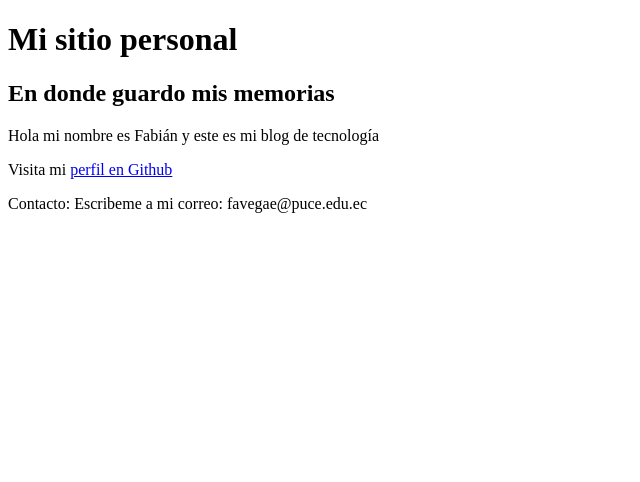
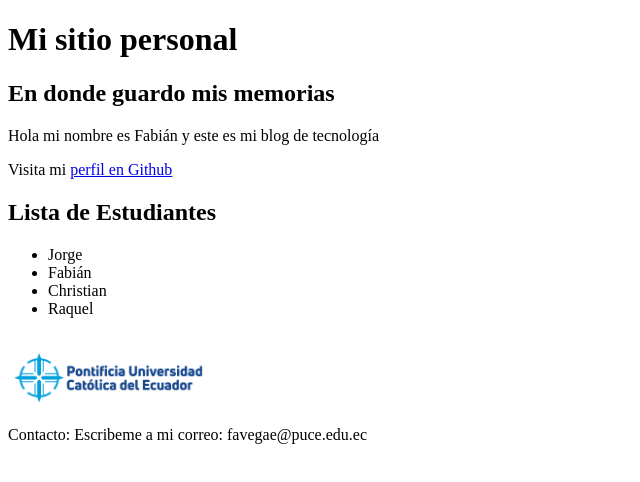
Before and after one commit to FabianVAEN/html5_001-vega-fabian, a plain HTML site: page index.html in a window 1280 px wide. Shown: the whole page, without its empty margins (0-640 px from the left). Drawn offline with Linux system fonts and the light colour scheme.

Commit message:
feat: adding images

```diff
--- a/index.html
+++ b/index.html
@@ -11,6 +11,16 @@
 <body>
     <p>Hola mi nombre es Fabián y este es mi blog de tecnología</p>
     <p>Visita mi <a href="https://github.com/FabianVAEN" target="_blank">perfil en Github</a></p>
+
+    <h2>Lista de Estudiantes</h2>
+    <ul>
+        <li>Jorge</li>
+        <li>Fabián</li>
+        <li>Christian</li>
+        <li>Raquel</li>
+    </ul>
+
+    <img src="img\logo_puce_png.png" width="200">
 </body>
 
 <footer>
```
Also changed, not shown: img/logo_puce_png.png (added).
